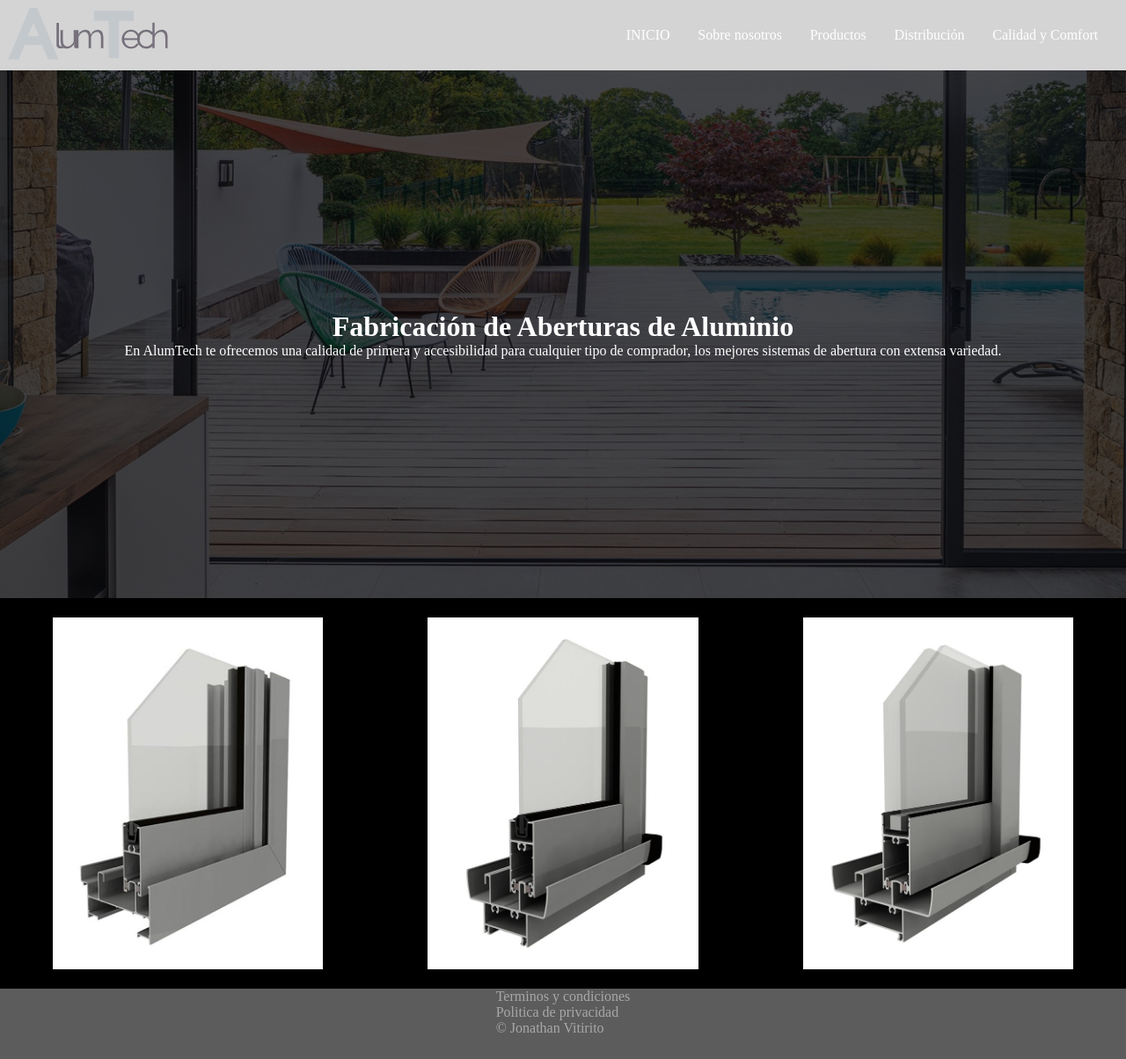
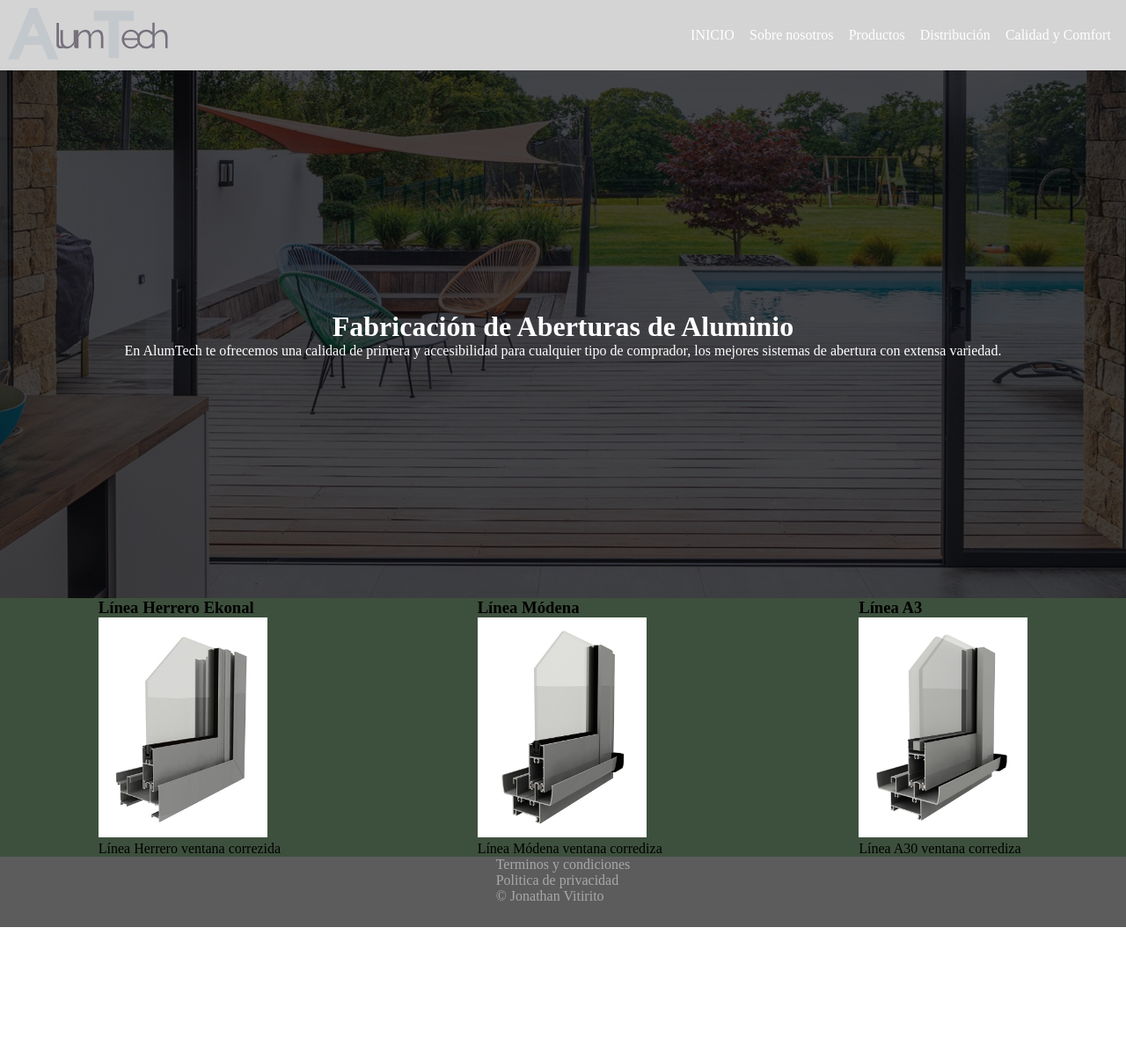
Before and after one commit to jonavitirito/AlumTech, a plain HTML site: page index.html in a window 1280 px wide. Shown: the whole page at 88% size. After the commit the page ends 1054 px from the top, so only its background shows below. Drawn offline with Linux system fonts and the light colour scheme.

Commit message:
completando responsive

```diff
--- a/css/style.css
+++ b/css/style.css
@@ -10,67 +10,66 @@
     background-color: rgb(212, 212, 212);
     min-height: 10vh;
     flex-wrap: wrap;
-    min-width: 100vw;
+    max-width: 100vw;
 }
+
 .nav ul {
     display: flex;
     list-style: none;
     width: 40vw;
-    min-width: 600px;
     justify-content: space-evenly;
 
 }
+
 .nav a {
     text-decoration: none;
     color: white;
 }
+
 .main {
     min-height: 80vh;
+    max-width: 100vw;
 
 }
 
-.main div{
-    background: linear-gradient(rgba( 5,7,12,0.75) , rgba(5,7,12,0.75)), url(../recursos/img/bannerdef.png) center center;
+.main div {
+    background: linear-gradient(rgba(5, 7, 12, 0.75), rgba(5, 7, 12, 0.75)), url(../recursos/img/bannerdef.png) center center;
     background-repeat: no-repeat;
     background-size: cover;
     display: flex;
-    justify-content:center;
+    justify-content: center;
     flex-direction: column;
- text-align: center;
+    text-align: center;
     height: 600px;
-    width: 100vw;
+    max-width: 100vw;
     color: white;
-    flex-wrap:wrap ;
+    flex-wrap: wrap;
 
 }
+
 .articulos {
-    background-color: black;
+    background-color: rgb(61, 80, 61);
     display: flex;
     justify-content: space-around;
-flex-wrap:wrap ;
+    flex-wrap: wrap;
+    max-width: 100vw;
+
 }
 
 
 
 
 .articulo-1 img {
-    height: 400px
-
-
-
+    height: 250px
 }
 
 .articulo-2 img {
-    height: 400px
-
-
-
+    height: 250px
 }
 
 
 .articulo-3 img {
-    height: 400px
-
+    height: 250px
 }
 
 
@@ -123,29 +122,34 @@ flex-wrap:wrap ;
 #main-distribucion p {
     background-color: darkolivegreen;
 }
+
 .footer {
     display: flex;
-    background-color: rgb(92, 92, 92) ;
+    background-color: rgb(92, 92, 92);
     color: rgb(168, 168, 168);
     justify-content: center;
     min-height: 10vh;
-    min-width: 100vw;
+    max-width: 100vw;
     flex-wrap: wrap;
 
 }
+
 /* .redes {
     color: rgb(168, 168, 168);
     display: flex;
     justify-content: space-around;
 
 } */
- /* mobile last */
+/* mobile last */
 @media (max-width: 600px) {
-    .header {justify-content: center;
+    .header {
+        justify-content: center;
         overflow: hidden;
     }
+
     .main {
-        width: 100vw;
-        overflow: hidden;
+    }
+    .articulos{
+
     }
 }
```
